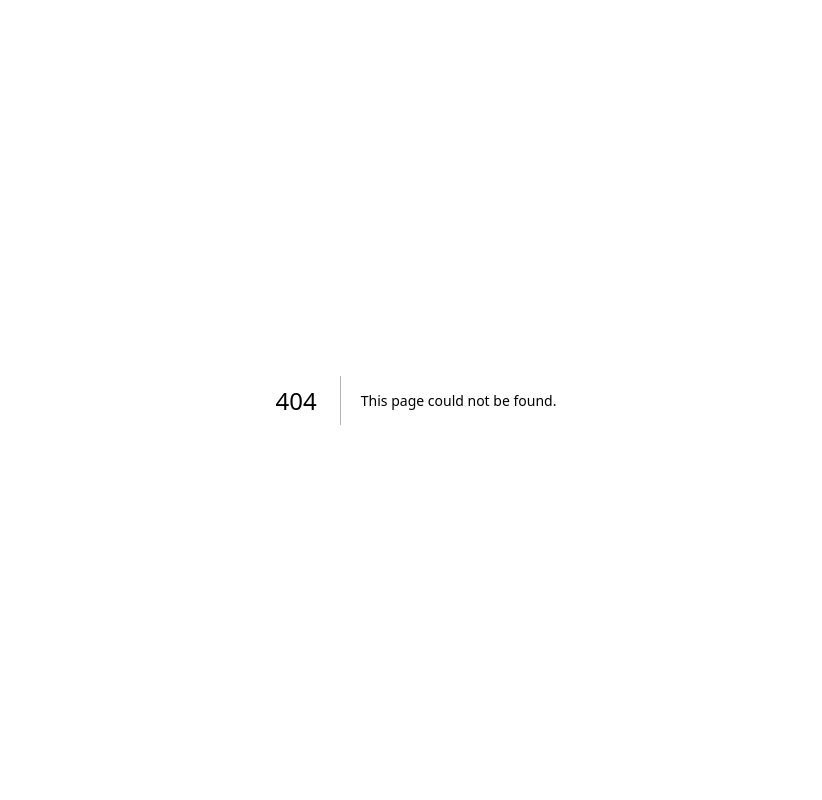
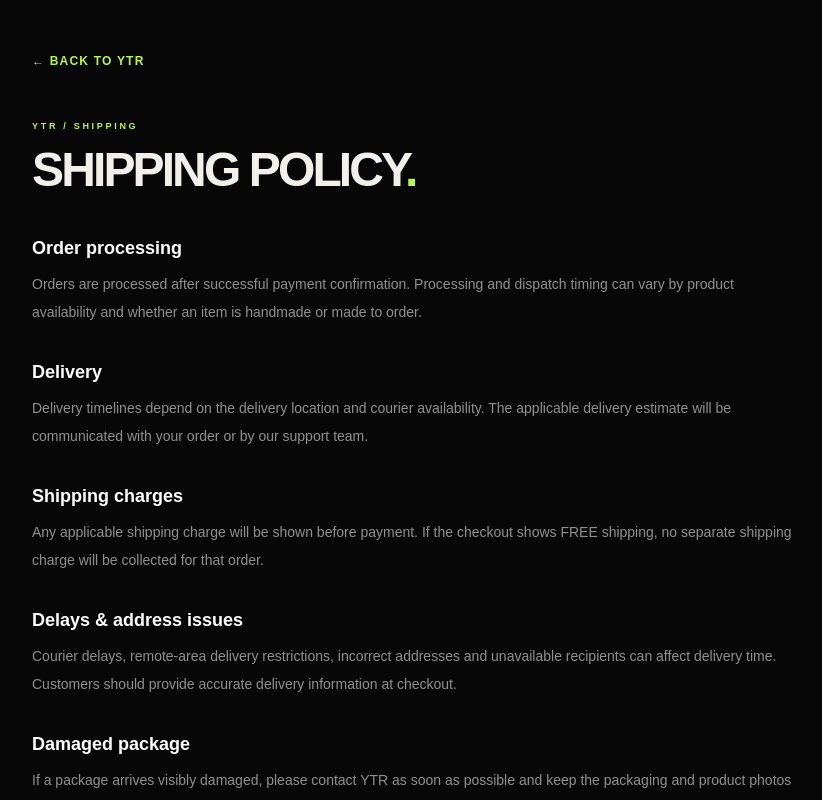
Before and after one commit to salonisoni2707-tech/ytR, a Next.js app: page /shipping in a window 1280 px wide. Before the commit this address had no page. Shown: the top 800 px of the page, without its empty margins (224-1046 px from the left). Built offline with nearby package versions, Linux system fonts and the light colour scheme.

Commit message:
Add YTR shipping policy

```diff
--- /dev/null
+++ b/src/app/shipping/page.tsx
@@ -0,0 +1,21 @@
+import Link from "next/link";
+
+export default function ShippingPage() {
+  return (
+    <main className="min-h-screen bg-[#070707] px-5 py-12 text-[#f2f0ea] lg:px-8">
+      <div className="mx-auto max-w-3xl">
+        <Link href="/" className="text-xs font-black tracking-widest text-lime-300">← BACK TO YTR</Link>
+        <p className="mt-12 text-[9px] font-black tracking-[0.3em] text-lime-300">YTR / SHIPPING</p>
+        <h1 className="mt-3 text-5xl font-black uppercase tracking-[-0.06em]">Shipping Policy<span className="text-lime-300">.</span></h1>
+        <div className="mt-10 space-y-8 text-sm leading-7 text-white/55">
+          <section><h2 className="text-lg font-black text-white">Order processing</h2><p className="mt-2">Orders are processed after successful payment confirmation. Processing and dispatch timing can vary by product availability and whether an item is handmade or made to order.</p></section>
+          <section><h2 className="text-lg font-black text-white">Delivery</h2><p className="mt-2">Delivery timelines depend on the delivery location and courier availability. The applicable delivery estimate will be communicated with your order or by our support team.</p></section>
+          <section><h2 className="text-lg font-black text-white">Shipping charges</h2><p className="mt-2">Any applicable shipping charge will be shown before payment. If the checkout shows FREE shipping, no separate shipping charge will be collected for that order.</p></section>
+          <section><h2 className="text-lg font-black text-white">Delays & address issues</h2><p className="mt-2">Courier delays, remote-area delivery restrictions, incorrect addresses and unavailable recipients can affect delivery time. Customers should provide accurate delivery information at checkout.</p></section>
+          <section><h2 className="text-lg font-black text-white">Damaged package</h2><p className="mt-2">If a package arrives visibly damaged, please contact YTR as soon as possible and keep the packaging and product photos available so the issue can be reviewed.</p></section>
+        </div>
+        <nav className="mt-16 flex flex-wrap gap-4 border-t border-white/10 pt-6 text-[9px] font-black tracking-widest text-white/40"><Link href="/terms">TERMS</Link><Link href="/privacy">PRIVACY</Link><Link href="/refund">REFUNDS</Link><Link href="/contact">CONTACT</Link></nav>
+      </div>
+    </main>
+  );
+}
```
